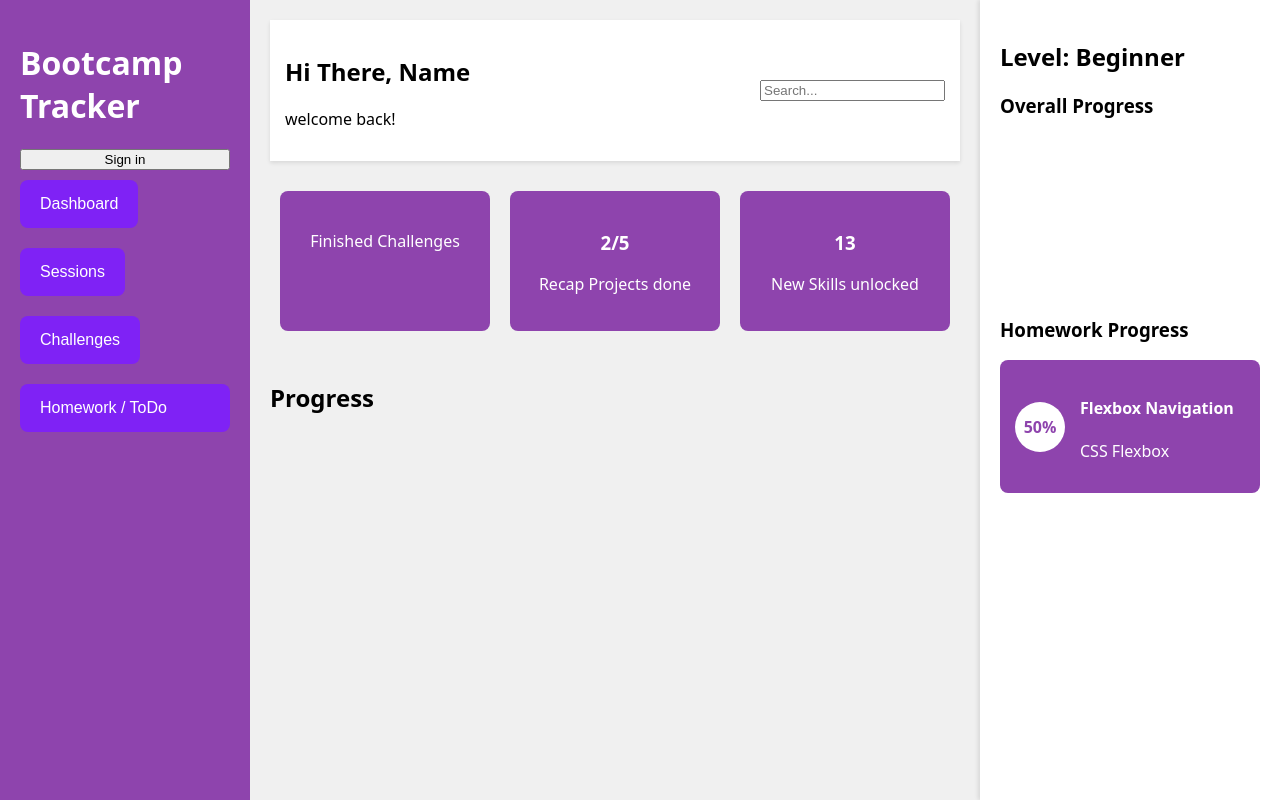
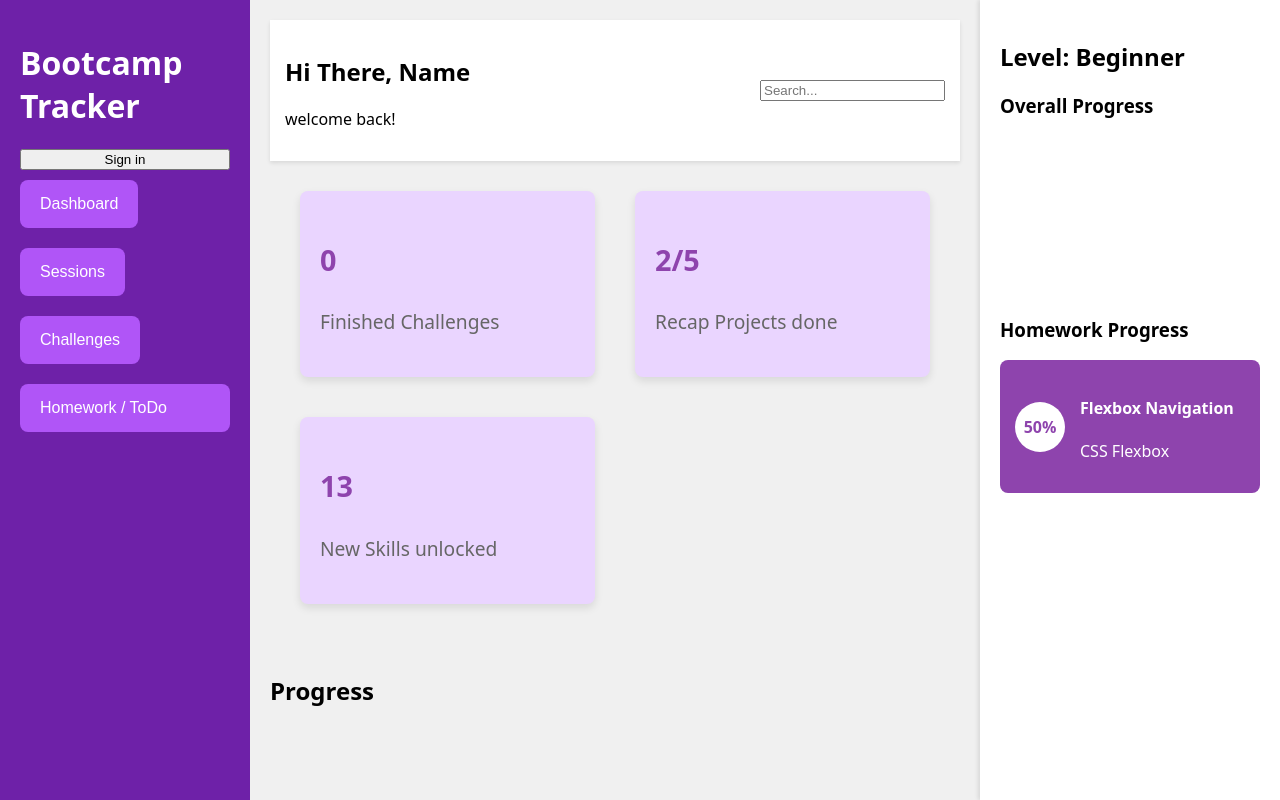
Before and after one commit to KristofferJans/Bootcamp_Progress_Tracker, a Next.js app: page / in a window 1280 px wide. Built offline with nearby package versions, Linux system fonts and the light colour scheme; no server answers; the database is empty; some icons are missing.

Commit message:
modify circularprogressBar and modify styling

```diff
--- a/components/CircularProgressBar.js
+++ b/components/CircularProgressBar.js
@@ -4,6 +4,7 @@ import { VictoryPie, VictoryAnimation, VictoryLabel } from "victory";
 function CircularProgressBar({ percent }) {
   const [data, setData] = React.useState(getData(percent)); // Use initial percent
 
+  console.log("Data-Esraa", data);
   React.useEffect(() => {
     // Update the data whenever the percent prop changes
     setData(getData(percent));
@@ -30,7 +31,10 @@ function CircularProgressBar({ percent }) {
             },
           }}
         />
-        <VictoryAnimation duration={1000} data={{ percent }}>
+        <VictoryAnimation
+          duration={1000}
+          data={{ percent: isNaN(percent) ? 0 : percent || 0 }}
+        >
           {(newProps) => {
             return (
               <VictoryLabel
@@ -49,7 +53,8 @@ function CircularProgressBar({ percent }) {
   );
 }
 
-function getData(percent) {
+function getData(value) {
+  const percent = isNaN(value) ? 0 : value || 0;
   // Helper function to generate pie chart data based on percentage
   return [
     { x: 1, y: percent },
--- a/components/StyledComponents.js
+++ b/components/StyledComponents.js
@@ -11,7 +11,7 @@ export const Container = styled.div`
 // Sidebar Component
 export const Sidebar = styled.div`
   width: 250px;
-  background-color: #8e44ad;
+  background-color: #6e21a8;
   padding: 20px;
   color: white;
   display: flex;
@@ -24,7 +24,7 @@ export const Sidebar = styled.div`
 
 // Navigation Buttons inside Sidebar
 export const NavButton = styled.button`
-  background-color: #7f22f5;
+  background-color: #b055f7;
   border: none;
   color: white;
   padding: 15px 20px;
@@ -35,7 +35,7 @@ export const NavButton = styled.button`
   font-size: 16px;
 
   &:hover {
-    background-color: #692bc9;
+    background-color: #9933ea;
   }
 `;
 
@@ -214,3 +214,37 @@ export const ProgressBarContainer = styled.div`
   align-items: center;
   overflow: hidden;
 `;
+
+export const DashboardCard = styled.div`
+  background-color: #ead5ff;
+  color: ${(props) => (props.highlight ? "#fff" : "#333")};
+  padding: 20px;
+  margin: 10px;
+  border-radius: 8px;
+  box-shadow: 0 4px 8px rgba(0, 0, 0, 0.1);
+
+  // Remove hover effect
+  h3 {
+    font-size: 1.8rem;
+    font-weight: bold;
+    color: #8e44ad;
+  }
+
+  p {
+    font-size: 1.2rem;
+    line-height: 1.6;
+    color: ${(props) => (props.highlight ? "#fff" : "#666")};
+  }
+
+  .statistic {
+    font-size: 2.5rem;
+    font-weight: bold;
+    color: ${(props) => (props.highlight ? "#FAF5FF" : "#8e44ad")};
+  }
+
+  .description {
+    font-size: 1rem;
+    color: ${(props) => (props.highlight ? "#EAD5FF" : "#666")};
+    margin-top: 10px;
+  }
+`;
--- a/pages/index.js
+++ b/pages/index.js
@@ -1,6 +1,12 @@
 import React from "react";
 import { useSession } from "next-auth/react";
-import { Container, MainContent, Card } from "../components/StyledComponents";
+import {
+  Container,
+  MainContent,
+  Card,
+  DashboardCard,
+  GridContainer,
+} from "../components/StyledComponents";
 import Navbar from "@/components/Navbar";
 import Topbar from "@/components/Topbar";
 import StatisticSidebar from "@/components/StatisticsSidebar";
@@ -35,7 +41,7 @@ export default function Home() {
 
   console.log("User-Data-Dasboard", userData);
 
-  const finishedChallenges = userData?.finishedChallenges.length;
+  const finishedChallenges = userData?.finishedChallenges.length || 0;
   const totalChallenges = data?.length;
   const progressPercentage2 = (finishedChallenges / totalChallenges) * 100;
 
@@ -65,26 +71,20 @@ export default function Home() {
         <Topbar></Topbar>
 
         {/* Statistic Cards - currently hardcoded */}
-        <div
-          style={{
-            display: "flex",
-            justifyContent: "space-around",
-            marginTop: "20px",
-          }}
-        >
-          <Card>
+        <GridContainer>
+          <DashboardCard>
             <h3>{finishedChallenges}</h3>
             <p>Finished Challenges</p>
-          </Card>
-          <Card>
+          </DashboardCard>
+          <DashboardCard>
             <h3>2/5</h3>
             <p>Recap Projects done</p>
-          </Card>
-          <Card>
+          </DashboardCard>
+          <DashboardCard>
             <h3>13</h3>
             <p>New Skills unlocked</p>
-          </Card>
-        </div>
+          </DashboardCard>
+        </GridContainer>
 
         <h2 style={{ marginTop: "40px" }}>Progress</h2>
 
```
